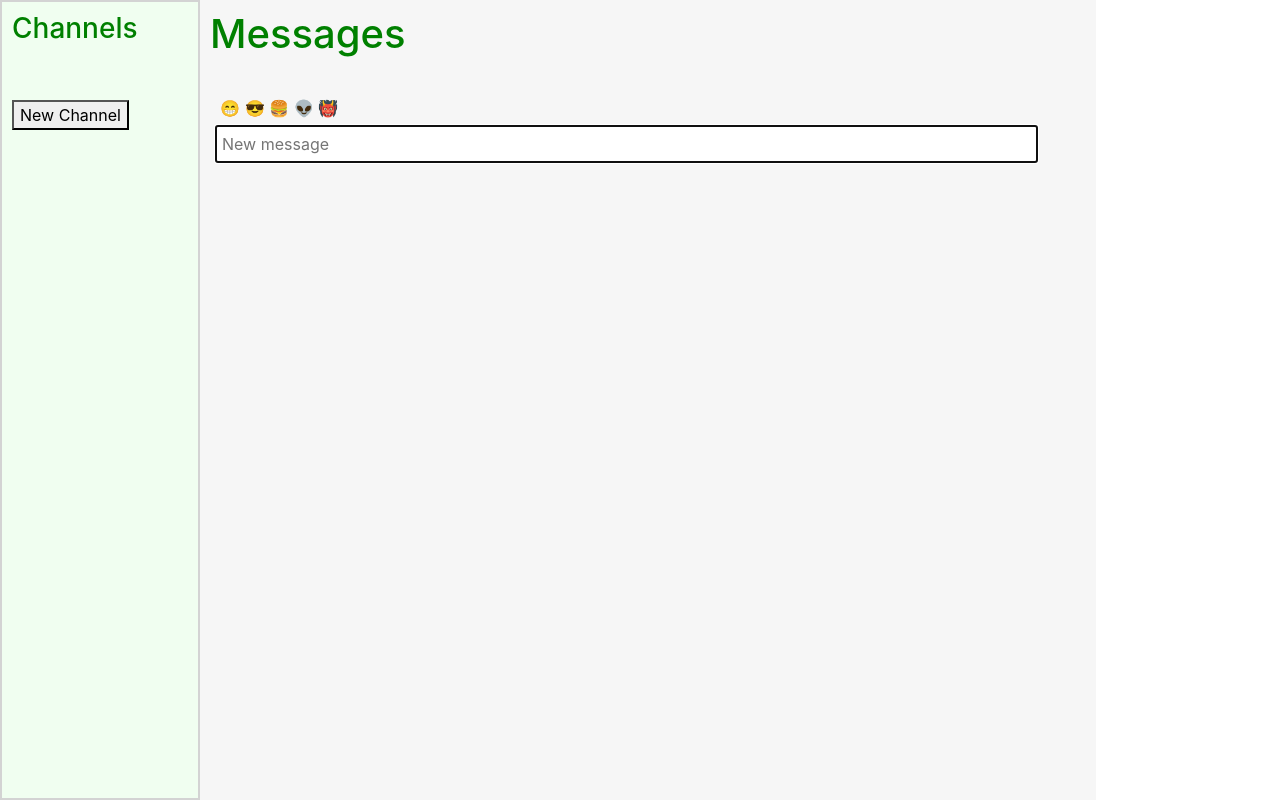
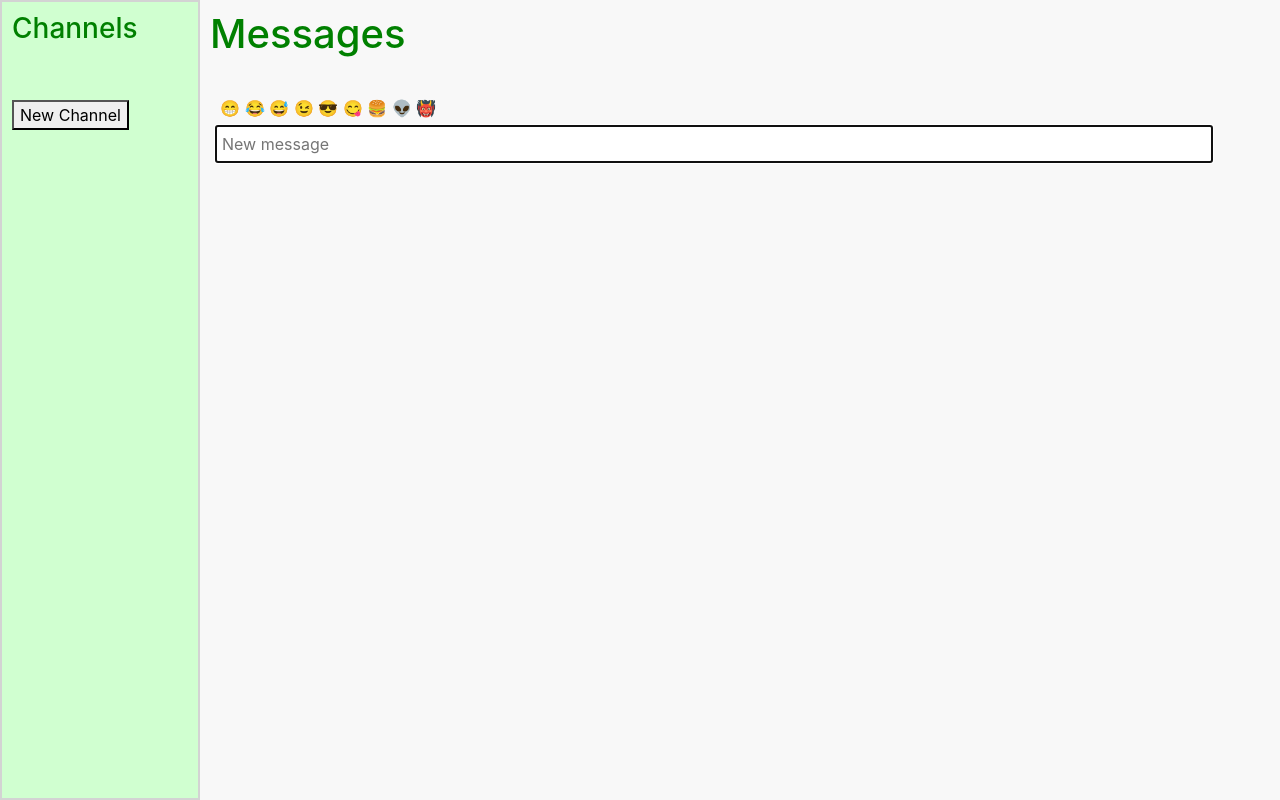
Before and after one commit to XiaZhaoHN/cs50web_chat_room, a Flask app: page /channels in a window 1280 px wide. Run offline with Flask 2, Linux system fonts and the light colour scheme; some libraries are stand-ins or nearby versions.

Commit message:
Updated styling and README

```diff
--- a/application.py
+++ b/application.py
@@ -23,11 +23,6 @@ def channels():
     return render_template("messages.html")
 
 
-@app.route("/channels/<string:my_channel>", methods=["GET", "POST"])
-def display_channel(my_channel):
-    return render_template("messages.html", selectedChannel=my_channel)
-
-
 @io.on("submit message")
 def handle_message(message):
     channel = message['channel']
--- a/static/create_channel.js
+++ b/static/create_channel.js
@@ -1,3 +1,5 @@
+// js file for create_channel.html
+
 // Unique ID generator: https://codepen.io/gabrieleromanato/pen/Jgoab
 function IDGenerator() {
   this.length = 8;
--- a/static/login.js
+++ b/static/login.js
@@ -1,4 +1,4 @@
-
+// js file for login.html
 document.addEventListener('DOMContentLoaded', function() {
     document.querySelector('#form').onsubmit = function() {
         let name = document.querySelector('#name').value;
--- a/static/messages.js
+++ b/static/messages.js
@@ -1,4 +1,4 @@
-
+// js file for message.html
 function removeDisplayMessages() {
     // Remove messages for previous selected channel
     var messagesList = document.getElementById('messages');
--- a/static/styles.css
+++ b/static/styles.css
@@ -2,65 +2,79 @@ h3 {
     padding: 10px;
     color: green;
 }
+
 h1 {
     padding: 10px;
     color: green;
 }
+
 body {
     height: 100%
 }
+
 div.layout-container {
     position: fixed;
     height: 100%;
     width: 100%;
     overflow-y: scroll;
+    background-color: red;
 }
+
 div.message-window {
     height: 100%;
 }
+
 #left-sidebar {
     position: fixed;
     float: left;
     width: 200px;
     height: 100%;
-  background-color: #f0fef0;
+    background-color: #d0ffd0;
     border: 2px solid #d3d3d3;
 }
+
 #message-container {
-    width: 70%;
     height: 100%;
-    margin-left: 200px;
+    left: 200px;
+    right: 0;
     float: left;
     position: fixed;
     overflow-y: scroll;
-    background-color: #f6f6f6;
+    background-color: #f8f8f8;
 }
+
 #new-message {
     margin: 15px;
     margin-top: 5px;
 }
+
 #message {
     padding: 5px;
     width: 95%;
 }
+
 #channels {
     padding: 10px;
     list-style-type: none;
     font-weight: bold;
     color: green;
 }
-#channels li:hover{
+
+#channels li:hover {
     background-color: white;
 }
+
 #channel-button {
     margin: 10px;
 }
+
 #message-submit {
     background: transparent;
     border: none;
     color: transparent;
     width: 0;
 }
+
 .emoji-container {
     margin: 20px;
     margin-bottom: 0;
--- a/templates/messages.html
+++ b/templates/messages.html
@@ -31,7 +31,11 @@
         <div class="sticky">
             <div class="emoji-container">
                 <span class="emoji-button">&#x1F601</span>
+                <span class="emoji-button">&#x1F602</span>
+                <span class="emoji-button">&#x1F605</span>
+                <span class="emoji-button">&#x1F609</span>
                 <span class="emoji-button">&#x1F60E</span>
+                <span class="emoji-button">&#x1F60B</span>
                 <span class="emoji-button">&#x1F354</span>
                 <span class="emoji-button">&#128125</span>
                 <span class="emoji-button">&#x1F479</span>
```
Also changed, not shown: README.md. Lines whose indentation alone changed are shown as unchanged.
